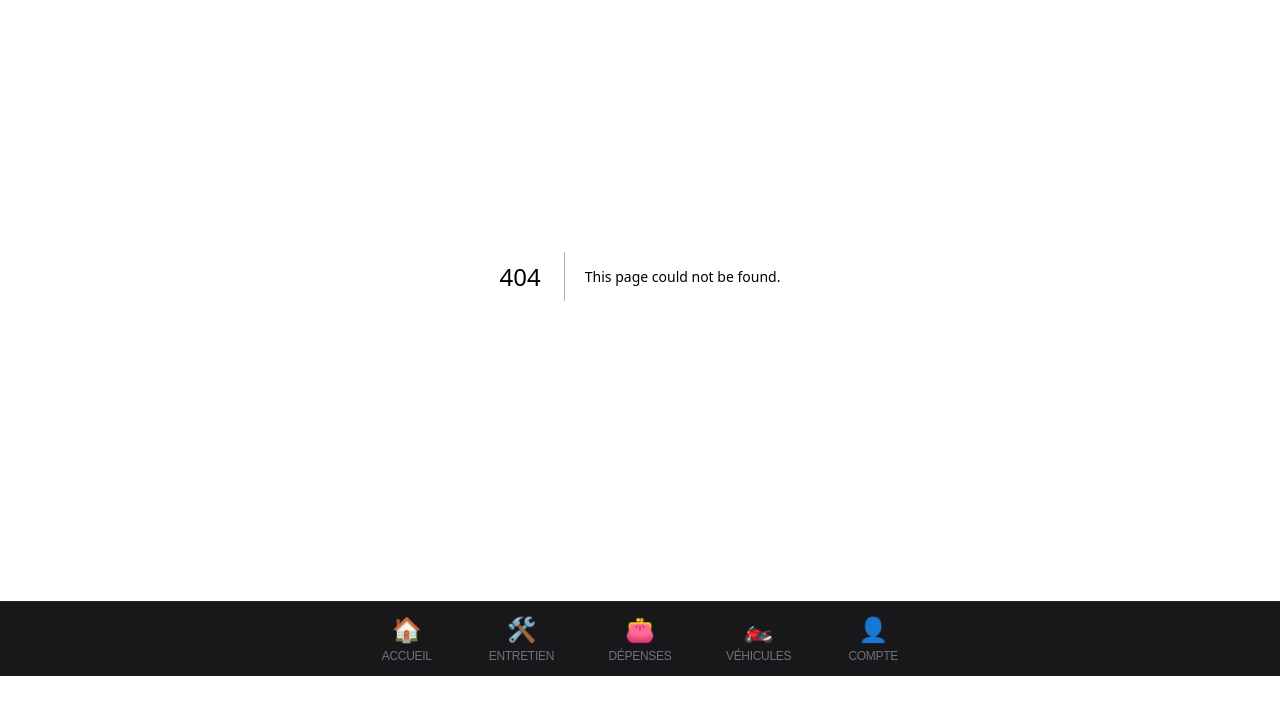
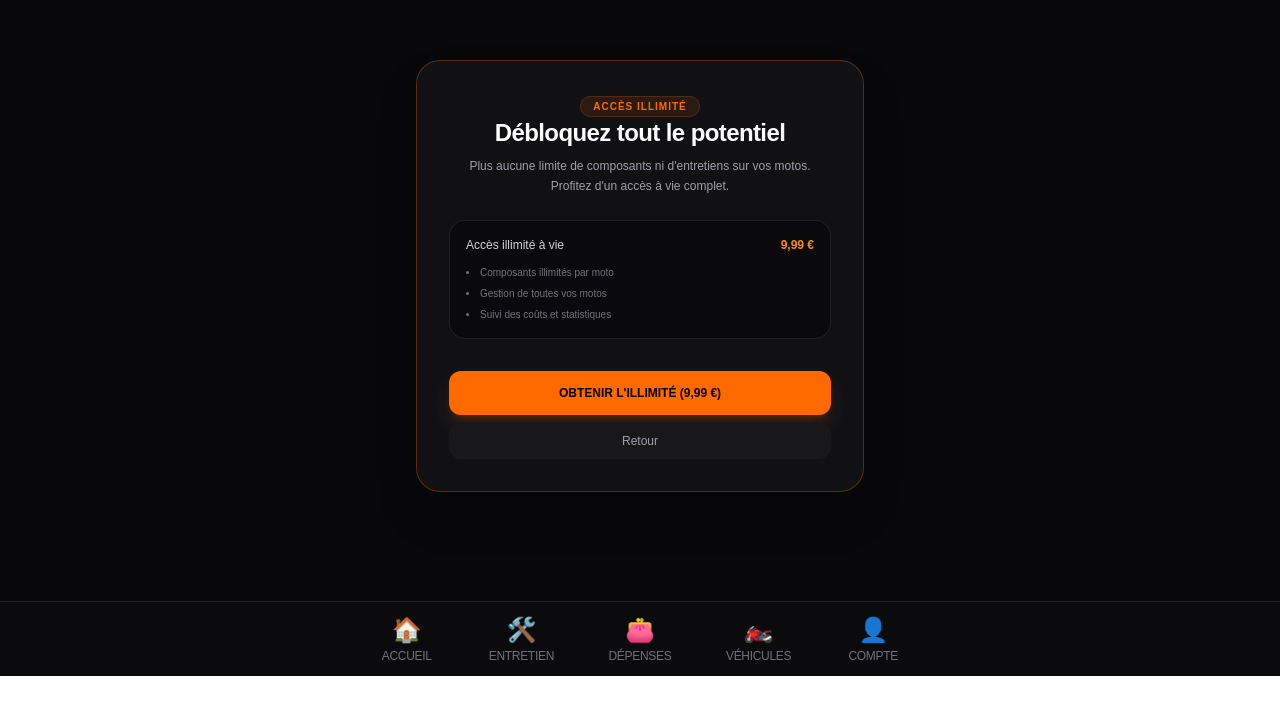
Before and after one commit to lukas2710/motolog-pro, a Next.js app: page /upgrade in a window 1280 px wide. Before the commit this address had no page. Shown: the part 124-838 px from the top of the page. Built offline with nearby package versions, Linux system fonts and the light colour scheme.

Commit message:
Mise en place de la page upgrade et succès

```diff
--- /dev/null
+++ b/app/api/checkout/route.js
@@ -0,0 +1,38 @@
+'use client';
+import { useEffect } from 'react';
+import { useRouter } from 'next/navigation';
+import { supabase } from '../../supabase';
+
+export default function SuccessPage() {
+  const router = useRouter();
+
+  useEffect(() => {
+    const activatePremium = async () => {
+      const { data: { user } } = await supabase.auth.getUser();
+      if (user) {
+        await supabase
+          .from('profiles')
+          .update({ is_premium: true })
+          .eq('id', user.id);
+      }
+      localStorage.setItem("is_premium", "true");
+    };
+
+    activatePremium();
+  }, []);
+
+  return (
+    <div className="min-h-screen bg-[#08080a] text-zinc-100 flex items-center justify-center p-4 font-sans text-center">
+      <div className="max-w-md w-full bg-[#111114] border border-emerald-500/30 p-8 rounded-3xl space-y-4 shadow-2xl">
+        <h1 className="text-xl font-black text-white">Paiement validé !</h1>
+        <p className="text-xs text-zinc-400 font-mono">Ton compte est désormais en illimité.</p>
+        <button
+          onClick={() => router.push('/dashboard')}
+          className="w-full py-3 bg-emerald-500 hover:bg-emerald-400 text-black font-mono text-xs font-bold rounded-xl transition-all"
+        >
+          Retourner au garage
+        </button>
+      </div>
+    </div>
+  );
+}
--- a/app/dashboard/[id]/page.js
+++ b/app/dashboard/[id]/page.js
@@ -3,6 +3,7 @@ import { useEffect, useState, use } from 'react';
 import { useRouter } from 'next/navigation';
 import Link from 'next/link';
 import { supabase } from '../../supabase';
+
 export default function MotoDetailPage({ params }) {
   const resolvedParams = use(params);
   const motoId = resolvedParams.id;
@@ -15,6 +16,7 @@ export default function MotoDetailPage({ params }) {
 
   const [showLogModal, setShowLogModal] = useState(false);
   const [showPartModal, setShowPartModal] = useState(false);
+  const [showUpgradeModal, setShowUpgradeModal] = useState(false);
 
   const [logTitle, setLogTitle] = useState('');
   const [logHours, setLogHours] = useState('');
@@ -96,6 +98,16 @@ export default function MotoDetailPage({ params }) {
 
   const handleAddPart = async (e) => {
     e.preventDefault();
+
+    const isPremium = localStorage.getItem("is_premium") === "true";
+    const MAX_FREE_PARTS = 5;
+
+    if (!isPremium && parts.length >= MAX_FREE_PARTS) {
+      setShowPartModal(false);
+      setShowUpgradeModal(true);
+      return;
+    }
+
     setSubmitting(true);
     const { data: { user } } = await supabase.auth.getUser();
 
@@ -371,6 +383,36 @@ export default function MotoDetailPage({ params }) {
         </div>
       )}
 
+      {/* Modal Upgrade / Limite atteinte */}
+      {showUpgradeModal && (
+        <div className="fixed inset-0 bg-black/85 backdrop-blur-md flex items-center justify-center p-4 z-50">
+          <div className="bg-[#111114] border border-orange-500/40 p-6 rounded-3xl w-full max-w-sm space-y-4 shadow-2xl text-center">
+            <span className="text-[10px] font-mono font-bold tracking-widest text-orange-500 bg-orange-500/10 border border-orange-500/20 px-3 py-1 rounded-full uppercase">
+              VERSION GRATUITE LIMITÉE
+            </span>
+            <h3 className="text-lg font-black text-white tracking-tight">Passez à la vitesse supérieure</h3>
+            <p className="text-xs text-zinc-400 font-mono leading-relaxed">
+              Vous avez atteint la limite de 5 entretiens sur cette moto. Débloquez l'accès illimité à vie pour toutes vos motos et entretiens.
+            </p>
+            <div className="pt-2 flex flex-col gap-2">
+              <Link
+                href="/upgrade"
+                className="w-full py-3 bg-orange-500 hover:bg-orange-400 text-black font-mono text-xs font-bold rounded-xl transition-all shadow-lg shadow-orange-500/20"
+              >
+                DÉCOUVRIR L'ILLIMITÉ
+              </Link>
+              <button
+                type="button"
+                onClick={() => setShowUpgradeModal(false)}
+                className="w-full py-2 bg-zinc-900 text-zinc-400 hover:text-white font-mono text-xs rounded-xl transition-colors"
+              >
+                Plus tard
+              </button>
+            </div>
+          </div>
+        </div>
+      )}
+
       {showLogModal && (
         <div className="fixed inset-0 bg-black/80 backdrop-blur-md flex items-center justify-center p-4 z-50">
           <div className="bg-[#111114] border border-zinc-800 p-6 rounded-3xl w-full max-w-sm space-y-4 shadow-2xl">
--- /dev/null
+++ b/app/success/page.js
@@ -0,0 +1,49 @@
+'use client';
+import { useEffect } from 'react';
+import { useRouter } from 'next/navigation';
+
+export default function SuccessPage() {
+  const router = useRouter();
+
+  useEffect(() => {
+    localStorage.setItem("is_premium", "true");
+  }, []);
+
+  return (
+    <div className="min-h-screen bg-[#08080a] text-zinc-100 p-4 sm:p-6 flex items-center justify-center font-sans">
+      <div className="max-w-md w-full bg-[#111114] border border-emerald-500/30 p-6 sm:p-8 rounded-3xl shadow-2xl space-y-6 text-center">
+
+        <span className="text-[10px] font-mono font-bold tracking-widest text-emerald-400 bg-emerald-500/10 border border-emerald-500/20 px-3 py-1 rounded-full uppercase">
+          PAIEMENT VALIDÉ
+        </span>
+
+        <div className="space-y-2">
+          <h1 className="text-2xl font-black text-white tracking-tight">Bienvenue dans l'Illimité</h1>
+          <p className="text-xs text-zinc-400 font-mono leading-relaxed">
+            Ton compte a été mis à jour avec succès. Tu peux désormais ajouter autant de composants et d'entretiens que tu veux.
+          </p>
+        </div>
+
+        <div className="bg-black/40 border border-zinc-800/80 p-4 rounded-2xl space-y-3 text-left">
+          <div className="flex justify-between items-center text-xs font-mono">
+            <span className="text-zinc-300">Statut du compte</span>
+            <span className="text-emerald-400 font-bold">ACTIF (ILLIMITÉ)</span>
+          </div>
+          <p className="text-[10px] font-mono text-zinc-500 leading-normal">
+            Toutes les restrictions sur les composants ont été levées sur l'ensemble de ton garage.
+          </p>
+        </div>
+
+        <div className="pt-2">
+          <button
+            onClick={() => router.push('/dashboard')}
+            className="w-full py-3.5 bg-emerald-500 hover:bg-emerald-400 text-black font-mono text-xs font-bold rounded-xl transition-all shadow-lg shadow-emerald-500/20"
+          >
+            RETOURNER AU GARAGE
+          </button>
+        </div>
+
+      </div>
+    </div>
+  );
+}
--- /dev/null
+++ b/app/upgrade/page.jsx
@@ -0,0 +1,53 @@
+'use client';
+import { useRouter } from 'next/navigation';
+
+export default function UpgradePage() {
+  const router = useRouter();
+
+  return (
+    <div className="min-h-screen bg-[#08080a] text-zinc-100 p-4 sm:p-6 flex items-center justify-center font-sans">
+      <div className="max-w-md w-full bg-[#111114] border border-orange-500/30 p-6 sm:p-8 rounded-3xl shadow-2xl space-y-6 text-center">
+
+        <span className="text-[10px] font-mono font-bold tracking-widest text-orange-500 bg-orange-500/10 border border-orange-500/20 px-3 py-1 rounded-full uppercase">
+          ACCÈS ILLIMITÉ
+        </span>
+
+        <div className="space-y-2">
+          <h1 className="text-2xl font-black text-white tracking-tight">Débloquez tout le potentiel</h1>
+          <p className="text-xs text-zinc-400 font-mono leading-relaxed">
+            Plus aucune limite de composants ni d'entretiens sur vos motos. Profitez d'un accès à vie complet.
+          </p>
+        </div>
+
+        <div className="bg-black/40 border border-zinc-800/80 p-4 rounded-2xl space-y-3 text-left">
+          <div className="flex justify-between items-center text-xs font-mono">
+            <span className="text-zinc-300">Accès illimité à vie</span>
+            <span className="text-orange-400 font-bold">9,99 €</span>
+          </div>
+          <ul className="text-[10px] font-mono text-zinc-500 space-y-1.5 list-disc list-inside">
+            <li>Composants illimités par moto</li>
+            <li>Gestion de toutes vos motos</li>
+            <li>Suivi des coûts et statistiques</li>
+          </ul>
+        </div>
+
+        <div className="space-y-2 pt-2">
+          <a
+            href="https://buy.stripe.com/3cI8wO6Y94938Mf0e6f3a0k"
+            className="w-full py-3.5 bg-orange-500 hover:bg-orange-400 text-black font-mono text-xs font-bold rounded-xl transition-all shadow-lg shadow-orange-500/20 flex items-center justify-center"
+          >
+            OBTENIR L'ILLIMITÉ (9,99 €)
+          </a>
+
+          <button
+            onClick={() => router.back()}
+            className="w-full py-2.5 bg-zinc-900 text-zinc-400 hover:text-white font-mono text-xs rounded-xl transition-colors"
+          >
+            Retour
+          </button>
+        </div>
+
+      </div>
+    </div>
+  );
+}
```
